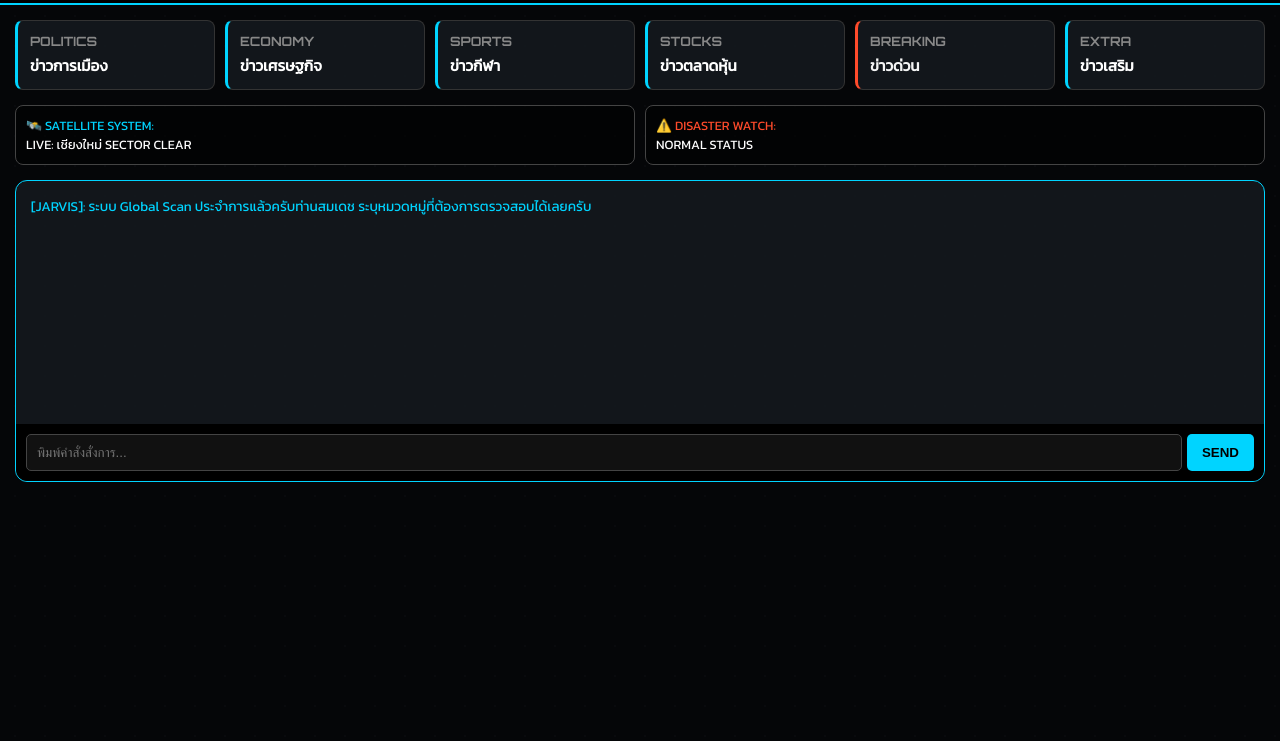
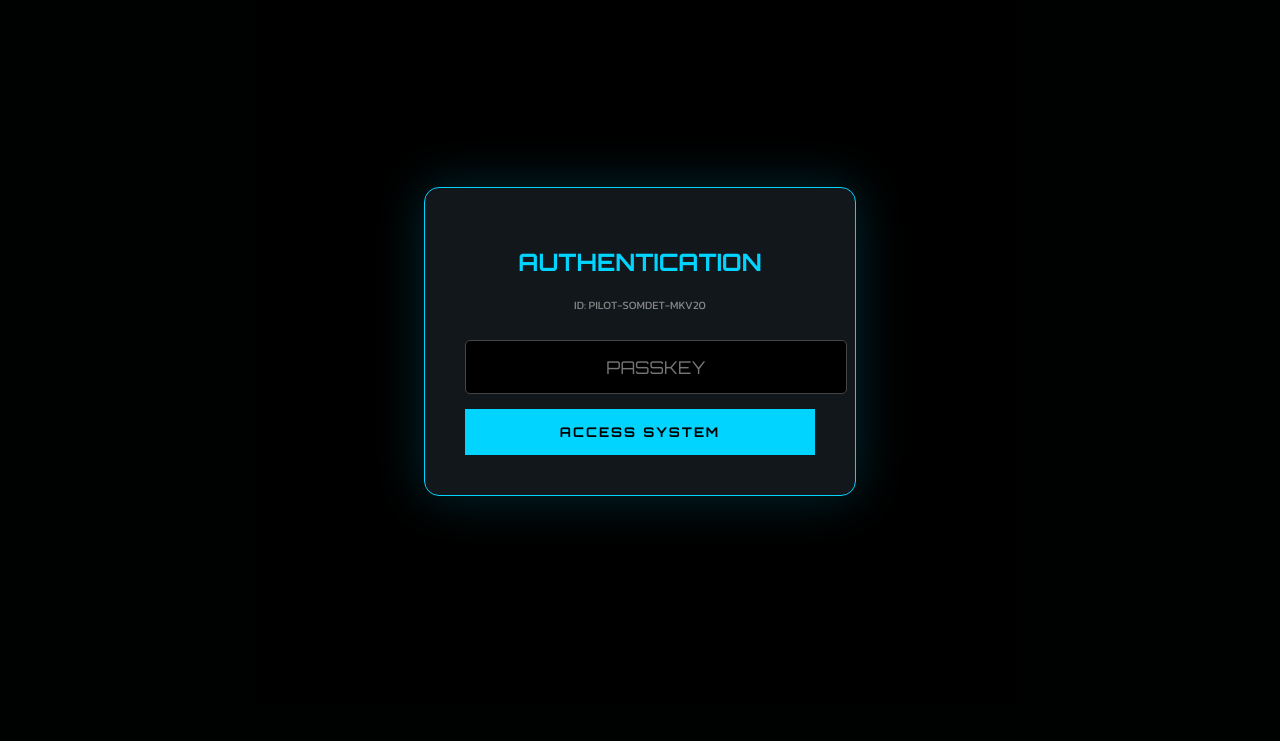
Before and after one commit to bestloveant001-beep/jarvis-web, a website: page index.html in a window 1280 px wide. Shown: the part 59-800 px from the top of the page. Drawn offline with Linux system fonts and the light colour scheme.

Commit message:
index.html

```diff
--- a/index.html
+++ b/index.html
@@ -3,116 +3,133 @@
 <head>
     <meta charset="UTF-8">
     <meta name="viewport" content="width=device-width, initial-scale=1.0">
-    <title>JARVIS MARK-V20 | GLOBAL COMMAND</title>
+    <title>JARVIS MK-V20 | SECURITY INTERFACE</title>
     <link href="https://fonts.googleapis.com/css2?family=Orbitron:wght@400;700&family=Kanit:wght@300;400&display=swap" rel="stylesheet">
     <style>
-        :root { --neon: #00d4ff; --bg: #050608; --panel: rgba(20, 25, 30, 0.9); --red: #ff4b2b; }
-        body { background: var(--bg); color: #fff; font-family: 'Kanit', sans-serif; margin: 0; overflow-x: hidden; }
+        :root { --neon: #00d4ff; --bg: #050608; --panel: rgba(20, 25, 30, 0.95); --red: #ff4b2b; }
+        body, html { margin: 0; padding: 0; width: 100%; height: 100%; background: var(--bg); color: #fff; font-family: 'Kanit', sans-serif; overflow: hidden; }
         .grid-bg { position: fixed; width: 100%; height: 100%; background: radial-gradient(circle, #1a1c23 1px, transparent 1px) 0 0/30px 30px; z-index: -1; opacity: 0.2; }
 
+        /* --- 1. หน้าโหลด (Loading Screen) --- */
+        #loading-screen { position: fixed; width: 100%; height: 100%; background: #000; z-index: 9999; display: flex; flex-direction: column; align-items: center; justify-content: center; }
+        .loader-ring { width: 150px; height: 150px; border: 2px solid transparent; border-top: 2px solid var(--neon); border-radius: 50%; animation: spin 1s linear infinite; }
+        .loader-ring::before { content: ""; position: absolute; top: 10px; left: 10px; right: 10px; bottom: 10px; border: 2px solid transparent; border-top: 2px solid var(--red); border-radius: 50%; animation: spin 2s linear infinite; }
+        @keyframes spin { 100% { transform: rotate(360deg); } }
+
+        /* --- 2. หน้าล็อกอิน (Login Screen) --- */
+        #login-screen { position: fixed; width: 100%; height: 100%; background: rgba(0,0,0,0.9); z-index: 8888; display: none; flex-direction: column; align-items: center; justify-content: center; }
+        .login-box { background: var(--panel); border: 1px solid var(--neon); padding: 40px; border-radius: 15px; text-align: center; box-shadow: 0 0 50px rgba(0,212,255,0.2); width: 80%; max-width: 350px; }
+        .login-box input { width: 100%; background: #000; border: 1px solid #444; color: var(--neon); padding: 15px; margin: 15px 0; border-radius: 5px; text-align: center; font-family: 'Orbitron'; font-size: 1.1rem; }
+        .login-btn { width: 100%; background: var(--neon); color: #000; border: none; padding: 15px; font-weight: bold; cursor: pointer; font-family: 'Orbitron'; letter-spacing: 2px; }
+
+        /* --- 3. หน้าหลัก (Main UI) --- */
+        #main-interface { display: none; height: 100vh; overflow-y: auto; }
         header { padding: 15px; border-bottom: 2px solid var(--neon); display: flex; justify-content: space-between; align-items: center; background: rgba(0,0,0,0.9); position: sticky; top: 0; z-index: 100; }
-        .logo { font-family: 'Orbitron'; color: var(--neon); letter-spacing: 3px; font-weight: bold; font-size: 1.2rem; }
+        .logo { font-family: 'Orbitron'; color: var(--neon); letter-spacing: 3px; font-weight: bold; }
+        .user-id { font-size: 0.7rem; text-align: right; border: 1px solid var(--neon); padding: 5px 10px; border-radius: 5px; background: rgba(0, 212, 255, 0.1); }
 
-        /* News Categories Grid */
-        .news-grid { display: grid; grid-template-columns: repeat(auto-fit, minmax(160px, 1fr)); gap: 10px; padding: 15px; }
-        .news-card { background: var(--panel); border: 1px solid #333; padding: 12px; border-radius: 8px; border-left: 3px solid var(--neon); transition: 0.3s; cursor: pointer; }
-        .news-card:hover { border-color: var(--neon); transform: scale(1.02); background: rgba(0, 212, 255, 0.1); }
-        .news-card h3 { font-size: 0.8rem; margin: 0 0 5px 0; color: #888; font-family: 'Orbitron'; }
-        .news-card div { font-size: 0.95rem; font-weight: bold; color: #fff; }
-
-        /* Satellite & Disaster Section */
-        .system-status { display: grid; grid-template-columns: 1fr 1fr; gap: 10px; padding: 0 15px 15px; }
-        .status-box { background: rgba(0,0,0,0.5); border: 1px solid #444; padding: 10px; border-radius: 8px; font-size: 0.8rem; }
-        .alert { color: var(--red); animation: pulse 1.5s infinite; }
-
-        /* Chat Section */
-        .chat-area { margin: 0 15px 15px; background: var(--panel); border: 1px solid var(--neon); border-radius: 12px; height: 300px; display: flex; flex-direction: column; }
-        #chat-logs { flex: 1; overflow-y: auto; padding: 15px; font-size: 0.85rem; }
-        .input-group { display: flex; padding: 10px; gap: 5px; background: #000; border-radius: 0 0 12px 12px; }
-        input { flex: 1; background: #111; border: 1px solid #444; color: #fff; padding: 10px; border-radius: 5px; outline: none; }
-        button { background: var(--neon); border: none; padding: 10px 15px; border-radius: 5px; font-weight: bold; cursor: pointer; }
-
-        @keyframes pulse { 0% { opacity: 0.4; } 50% { opacity: 1; } 100% { opacity: 0.4; } }
+        /* เนื้อหาหน้าหลัก (ย่อจากเดิม) */
+        .news-grid { display: grid; grid-template-columns: repeat(auto-fit, minmax(140px, 1fr)); gap: 8px; padding: 10px; }
+        .news-card { background: var(--panel); border: 1px solid #333; padding: 10px; border-radius: 5px; border-left: 3px solid var(--neon); font-size: 0.8rem; }
+        .chat-area { margin: 10px; background: var(--panel); border: 1px solid var(--neon); border-radius: 10px; height: 250px; display: flex; flex-direction: column; }
+        #chat-logs { flex: 1; overflow-y: auto; padding: 10px; font-size: 0.8rem; }
+        .input-group { display: flex; padding: 10px; background: #000; gap: 5px; }
+        input#user-input { flex: 1; background: #111; border: 1px solid #444; color: #fff; padding: 8px; border-radius: 5px; }
     </style>
 </head>
 <body>
     <div class="grid-bg"></div>
-    <header>
-        <div class="logo">JARVIS MK-V20</div>
-        <div style="font-size: 0.7rem; text-align: right;">REGION: <span style="color:var(--neon)">THAILAND SECTOR</span><br>PILOT: SOMDET</div>
-    </header>
 
-    <!-- News Categories -->
-    <div class="news-grid">
-        <div class="news-card" onclick="askAI('ข่าวการเมือง')"><h3>POLITICS</h3><div>ข่าวการเมือง</div></div>
-        <div class="news-card" onclick="askAI('ข่าวเศรษฐกิจ')"><h3>ECONOMY</h3><div>ข่าวเศรษฐกิจ</div></div>
-        <div class="news-card" onclick="askAI('ข่าวกีฬา')"><h3>SPORTS</h3><div>ข่าวกีฬา</div></div>
-        <div class="news-card" onclick="askAI('ข่าวตลาดหุ้น')"><h3>STOCKS</h3><div>ข่าวตลาดหุ้น</div></div>
-        <div class="news-card" onclick="askAI('ข่าวด่วน')" style="border-left-color: var(--red);"><h3>BREAKING</h3><div class="alert">ข่าวด่วน</div></div>
-        <div class="news-card" onclick="askAI('ข่าวเสริม')"><h3>EXTRA</h3><div>ข่าวเสริม</div></div>
+    <!-- 1. LOADING SCREEN -->
+    <div id="loading-screen">
+        <div class="loader-ring"></div>
+        <h2 style="font-family:'Orbitron'; color:var(--neon); margin-top:20px; letter-spacing:5px;">INITIALIZING...</h2>
+        <p id="load-text" style="font-size:0.8rem; color:#555;">SECURITY PROTOCOL ACTIVE</p>
     </div>
 
-    <!-- Satellite & Disaster Systems -->
-    <div class="system-status">
-        <div class="status-box">
-            <span style="color:var(--neon)">🛰️ SATELLITE SYSTEM:</span><br>
-            <span id="sat-info">SCANNING THAILAND...</span>
-        </div>
-        <div class="status-box">
-            <span style="color:var(--red)">⚠️ DISASTER WATCH:</span><br>
-            <span id="disaster-info">NORMAL STATUS</span>
+    <!-- 2. LOGIN SCREEN -->
+    <div id="login-screen">
+        <div class="login-box">
+            <h2 style="font-family:'Orbitron'; color:var(--neon);">AUTHENTICATION</h2>
+            <p style="font-size:0.7rem; color:#888;">ID: PILOT-SOMDET-MKV20</p>
+            <input type="password" id="passkey" placeholder="PASSKEY" onkeypress="if(event.key==='Enter') verify()">
+            <button class="login-btn" onclick="verify()">ACCESS SYSTEM</button>
+            <p id="login-err" style="color:var(--red); font-size:0.7rem; margin-top:10px; display:none;">ACCESS DENIED: INVALID KEY</p>
         </div>
     </div>
 
-    <!-- Chat Interface -->
-    <div class="chat-area">
-        <div id="chat-logs">
-            <div style="color:var(--neon)">[JARVIS]: ระบบ Global Scan ประจำการแล้วครับท่านสมเดช ระบุหมวดหมู่ที่ต้องการตรวจสอบได้เลยครับ</div>
+    <!-- 3. MAIN INTERFACE -->
+    <div id="main-interface">
+        <header>
+            <div class="logo">JARVIS MK-V20</div>
+            <div class="user-id">
+                <span style="color:#888;">ID:</span> <span id="display-id" style="color:var(--neon);">SIR SOMDET</span><br>
+                <span style="color:#888;">LVL:</span> <span style="color:#0f0;">ADMINSTRATOR</span>
+            </div>
+        </header>
+
+        <div class="news-grid">
+            <div class="news-card"><h3>POLITICS</h3>ข่าวการเมือง</div>
+            <div class="news-card"><h3>ECONOMY</h3>ข่าวเศรษฐกิจ</div>
+            <div class="news-card"><h3>STOCKS</h3>ข่าวตลาดหุ้น</div>
+            <div class="news-card"><h3>BREAKING</h3><span style="color:var(--red)">ข่าวด่วน</span></div>
         </div>
-        <div class="input-group">
-            <input type="text" id="user-input" placeholder="พิมพ์คำสั่งสั่งการ..." onkeypress="if(event.key==='Enter') sendMessage()">
-            <button onclick="sendMessage()">SEND</button>
+
+        <div style="display:flex; gap:10px; padding:0 10px;">
+            <div style="flex:1; background:rgba(0,0,0,0.5); padding:10px; border:1px solid #333; font-size:0.7rem;">
+                <span style="color:var(--neon)">🛰️ SAT:</span> ONLINE
+            </div>
+            <div style="flex:1; background:rgba(0,0,0,0.5); padding:10px; border:1px solid #333; font-size:0.7rem;">
+                <span style="color:var(--red)">⚠️ DISASTER:</span> NORMAL
+            </div>
+        </div>
+
+        <div class="chat-area">
+            <div id="chat-logs">
+                <div style="color:var(--neon)">[JARVIS]: ยินดีต้อนรับกลับครับท่านสมเดช ระบบพร้อมทำงานแล้วครับ</div>
+            </div>
+            <div class="input-group">
+                <input type="text" id="user-input" placeholder="พิมพ์คำสั่งสั่งการ..." onkeypress="if(event.key==='Enter') sendMessage()">
+                <button onclick="sendMessage()" style="background:var(--neon); border:none; border-radius:5px; padding:0 15px;">SEND</button>
+            </div>
         </div>
     </div>
 
     <script>
-        const logs = document.getElementById('chat-logs');
-        const input = document.getElementById('user-input');
+        // ระบบลำดับการแสดงผล (Loading -> Login -> Main)
+        window.onload = () => {
+            setTimeout(() => {
+                document.getElementById('loading-screen').style.display = 'none';
+                document.getElementById('login-screen').style.display = 'flex';
+            }, 3000); // โหลด 3 วินาที
+        };
 
-        // ระบบจำลองข้อมูลดาวเทียมและภัยพิบัติ
-        setInterval(() => {
-            const loc = ["กรุงเทพฯ", "เชียงใหม่", "ภูเก็ต", "ชลบุรี"];
-            const r = Math.floor(Math.random() * loc.length);
-            document.getElementById('sat-info').innerText = "LIVE: " + loc[r] + " SECTOR CLEAR";
-        }, 5000);
-
-        function askAI(topic) {
-            input.value = "รายงาน " + topic;
-            sendMessage();
+        function verify() {
+            const key = document.getElementById('passkey').value;
+            // รหัสผ่านคือ "1234" (ท่านสามารถเปลี่ยนเองได้ตรงนี้ครับ)
+            if(key === "1234") {
+                document.getElementById('login-screen').style.display = 'none';
+                document.getElementById('main-interface').style.display = 'block';
+                speak("ยินดีต้อนรับกลับครับท่านสมเดช ระบบพร้อมทำงานแล้วครับ");
+            } else {
+                document.getElementById('login-err').style.display = 'block';
+                document.getElementById('passkey').value = '';
+            }
         }
 
         function sendMessage() {
-            const val = input.value.trim();
-            if(!val) return;
-
-            logs.innerHTML += `<div style="text-align:right; margin:10px 0;">[YOU]: ${val}</div>`;
-            const q = val.toLowerCase();
+            const input = document.getElementById('user-input');
+            const logs = document.getElementById('chat-logs');
+            if(!input.value) return;
+            logs.innerHTML += `<div style="text-align:right; margin:10px 0;">[YOU]: ${input.value}</div>`;
+            const q = input.value.toLowerCase();
             input.value = '';
-
             setTimeout(() => {
-                let reply = "";
-                if(q.includes('การเมือง')) reply = "🚨 [การเมืองไทย] สถานการณ์ในสภาเป็นปกติ มีการหารือเรื่องงบประมาณประจำปีครับ";
-                else if(q.includes('เศรษฐกิจ')) reply = "💰 [เศรษฐกิจ] ค่าเงินบาททรงตัวที่ 36.50 บาท/ดอลลาร์ การท่องเที่ยวฟื้นตัวต่อเนื่องครับ";
-                else if(q.includes('กีฬา')) reply = "⚽ [กีฬา] ทีมชาติไทยเตรียมลงสนามนัดถัดไป ผลการแข่งขันลีกยุโรปเมื่อคืนนี้ดุเดือดมากครับ";
-                else if(q.includes('ตลาดหุ้น')) reply = "📈 [ตลาดหุ้น] SET Index ปิดบวกเล็กน้อย กลุ่มพลังงานและธนาคารยังคงนำตลาดครับ";
-                else if(q.includes('ด่วน')) reply = "🔥 [ข่าวด่วน] ตรวจพบการเปลี่ยนแปลงของกระแสลมในอันดามัน เฝ้าระวังกลุ่มฝนหนาแน่นใน 2 ชั่วโมงนี้!";
-                else if(q.includes('เสริม')) reply = "➕ [ข่าวเสริม] นวัตกรรม AI ใหม่ช่วยลดการใช้พลังงานในโรงงาน กำลังเป็นที่นิยมในเขตระเบียงเศรษฐกิจครับ";
-                else if(q.includes('ภัยพิบัติ')) reply = "⚠️ [Disaster Alert] ระบบเฝ้าระวังรอยเลื่อนและระดับน้ำในเขตประเทศไทยปกติ ไม่พบสัญญาณสึนามิครับ";
-                else reply = "รับทราบครับท่านสมเดช ข้าน้อยกำลังเชื่อมต่อฐานข้อมูลในเขตประเทศไทยเพื่อสรุป '" + val + "' ให้ท่านครับ";
-
-                logs.innerHTML += `<div style="color:var(--neon); margin-bottom:15px;">[JARVIS]: ${reply}</div>`;
+                let r = "ข้าน้อยกำลังประมวลผลคำสั่งของท่านสมเดชครับ";
+                if(q.includes('ข่าว')) r = "กำลังดึงข้อมูลข่าวสารล่าสุดในเขต Thailand Sector ครับ";
+                logs.innerHTML += `<div style="color:var(--neon); margin-bottom:10px;">[JARVIS]: ${r}</div>`;
                 logs.scrollTop = logs.scrollHeight;
-                speak(reply);
+                speak(r);
             }, 800);
         }
 
```
